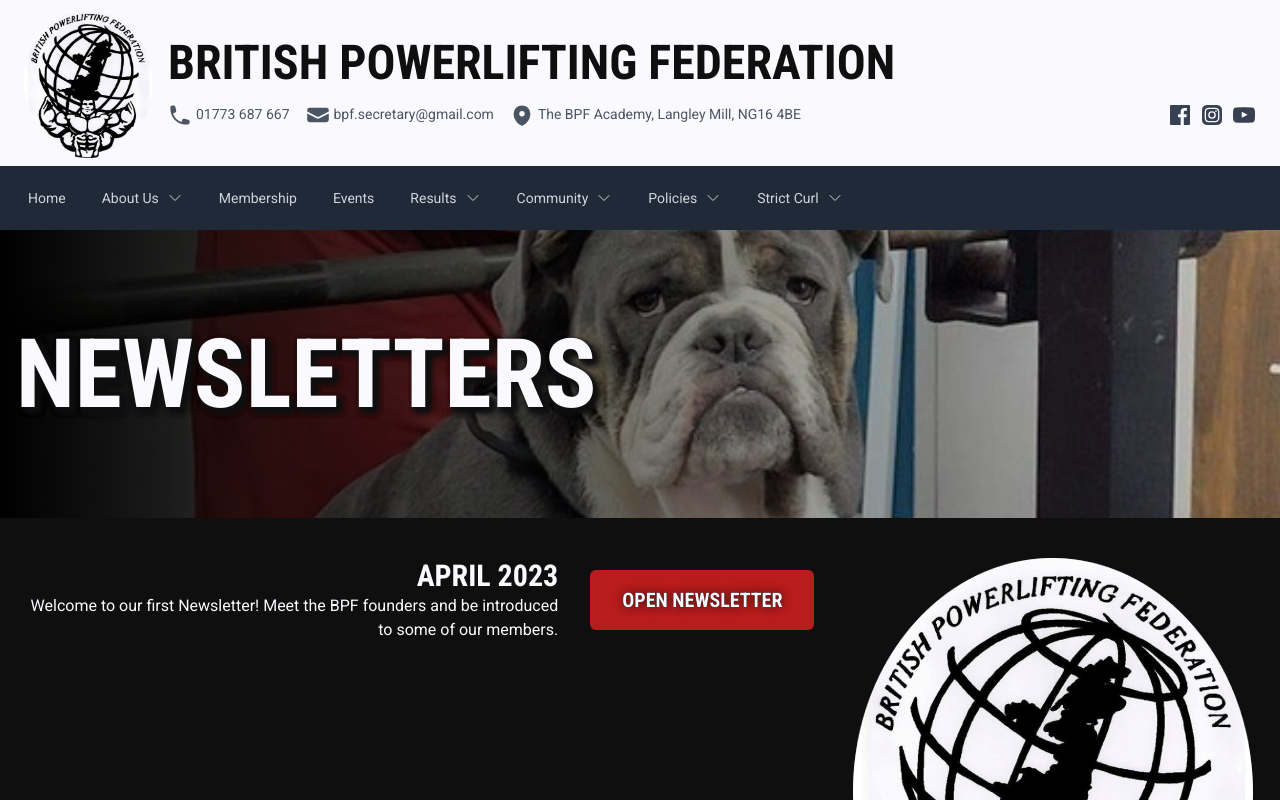
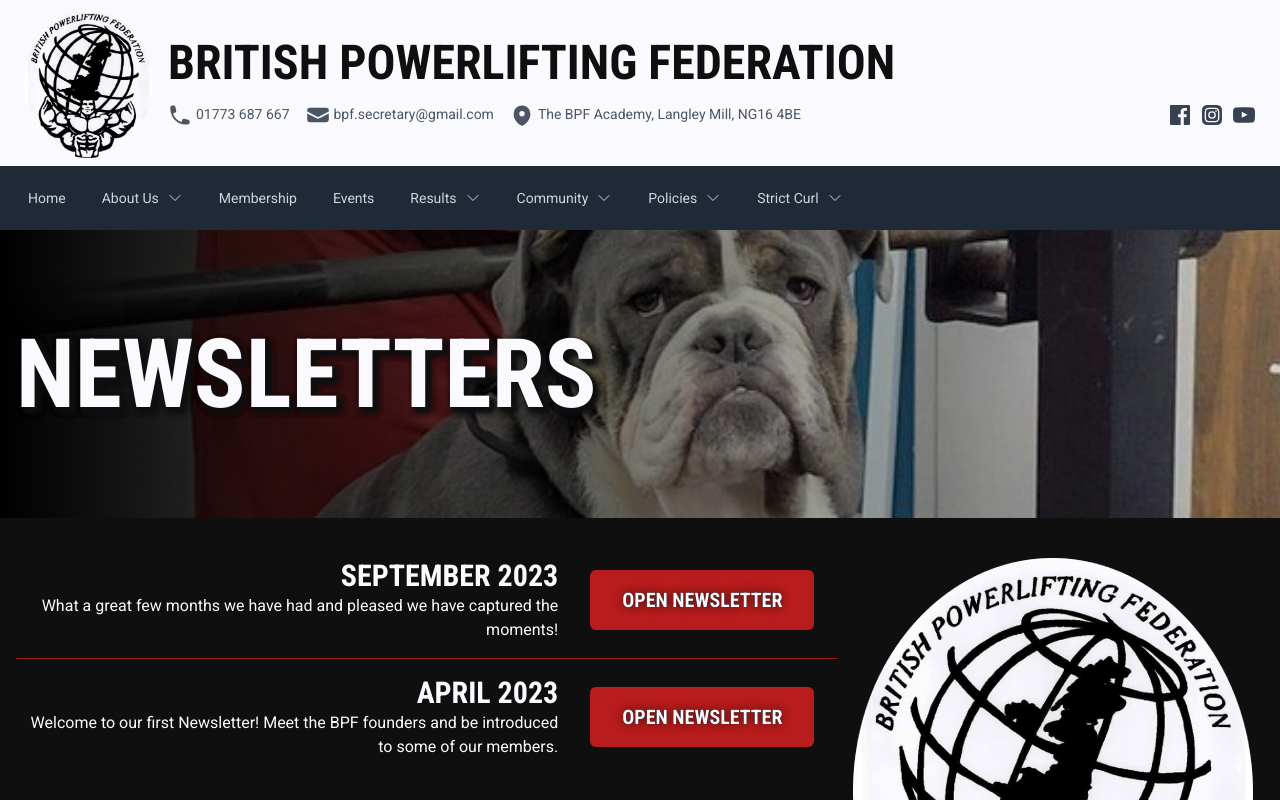
Before and after one commit to iamscottfreeman/bplf.co.uk, a Next.js app: page /newsletters in a window 1280 px wide. Shown: the top 800 px of the page. Built offline with nearby package versions, Linux system fonts and the light colour scheme.

Commit message:
September newsletter

```diff
--- a/src/pages/newsletters/index.tsx
+++ b/src/pages/newsletters/index.tsx
@@ -26,6 +26,11 @@
               <div className='lg:w-2/3 lg:mr-4'>
                 <div className='md:grid grid-cols-3 items-center text-center gap-4'>
                   <NewsletterLink
+                    title='September 2023'
+                    link='/downloads/newsletters/september-2023.pdf'
+                    extract='What a great few months we have had and pleased we have captured the moments!'
+                  />
+                  <NewsletterLink
                     title='April 2023'
                     link='/newsletters/april-2023'
                     extract='Welcome to our first Newsletter! Meet the BPF founders and be introduced to some of our members.'
```
Also changed, not shown: 1 other file (tests, documents, lock files or other folders).
